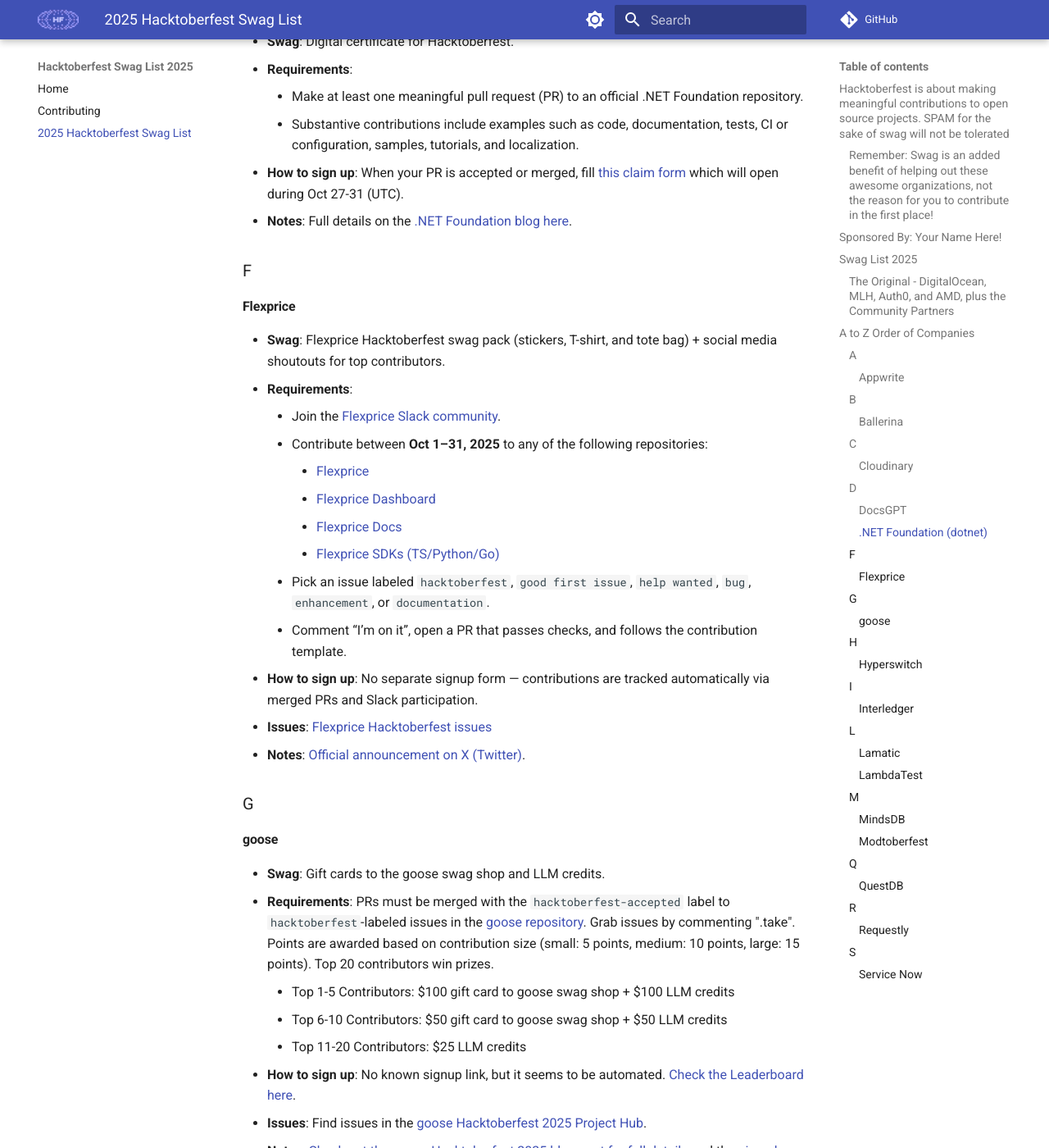
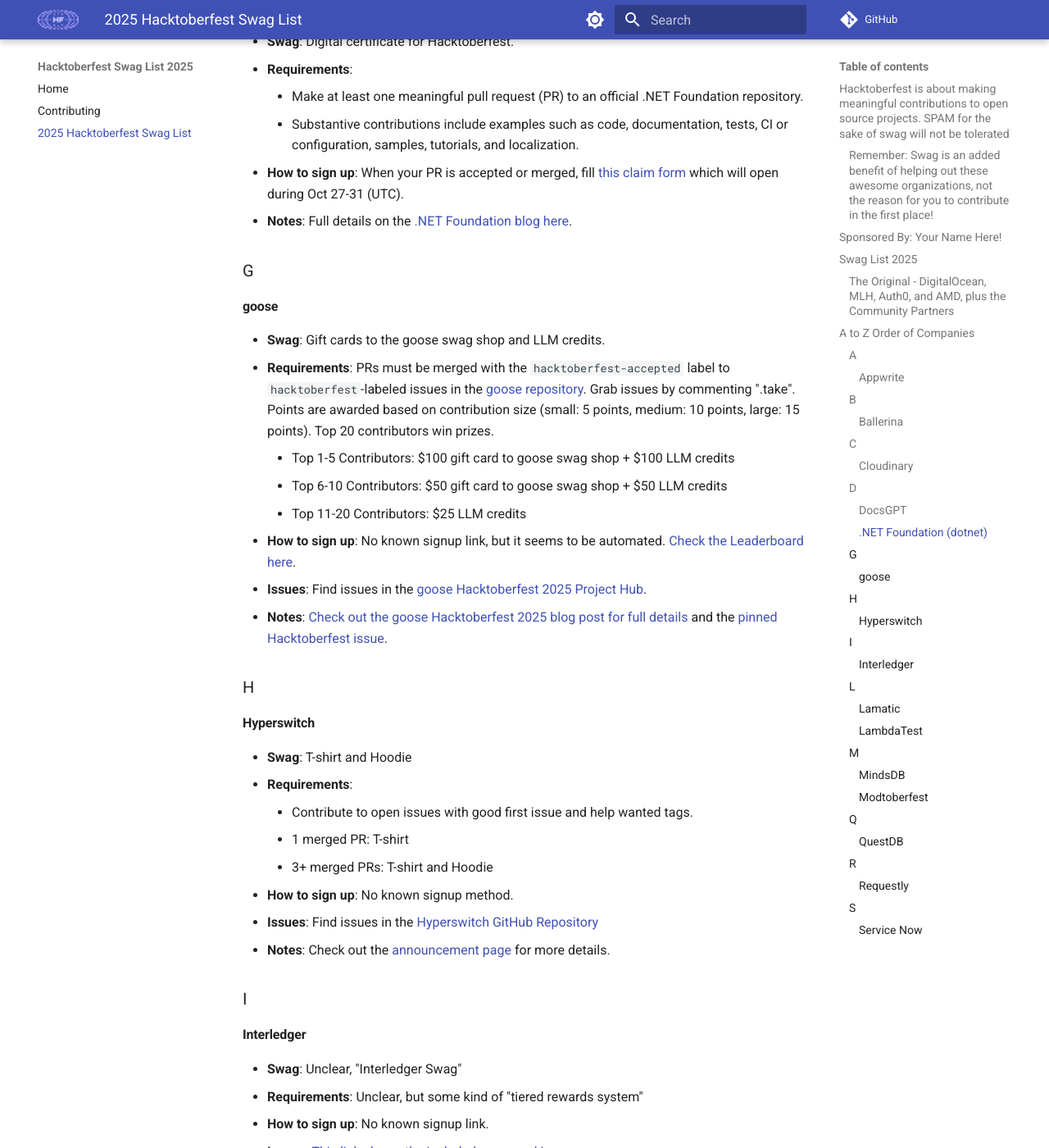
Before and after one commit to crweiner/hacktoberfest-swag-list, an MkDocs documentation site: the page built from docs/list.md, in a window 1280 px wide and 1400 px high, scrolled down 2894 px. Shown: the whole window at 82% size. Built offline with MkDocs 1.6.1 and Material for MkDocs 9.7.7, drawn with Linux system fonts in a browser that asks for light colours; plug-ins that fetch from the network failed and are left out; comment, search, counter and statistics services are not loaded.

```diff
--- a/docs/list.md
+++ b/docs/list.md
@@ -87,24 +87,6 @@
     - Substantive contributions include examples such as code, documentation, tests, CI or configuration, samples, tutorials, and localization.
 - **How to sign up**: When your PR is accepted or merged, fill [this claim form](https://forms.cloud.microsoft/r/vS3YhKMEvL?utm_source=chatgpt.com) which will open during Oct 27-31 (UTC).
 - **Notes**: Full details on the [.NET Foundation blog here](https://dotnetfoundation.org/community/hacktoberfest).
-
-### F
-
-#### Flexprice
-
-- **Swag**: Flexprice Hacktoberfest swag pack (stickers, T-shirt, and tote bag) + social media shoutouts for top contributors.
-- **Requirements**:
-    - Join the [Flexprice Slack community](https://join.slack.com/t/flexpricecommunity/shared_invite/zt-39uat51l0-n8JmSikHZP~bHJNXladeaQ).
-    - Contribute between **Oct 1–31, 2025** to any of the following repositories:
-        - [Flexprice](https://github.com/flexprice/flexprice)
-        - [Flexprice Dashboard](https://github.com/flexprice/flexprice-front/issues)
-        - [Flexprice Docs](https://github.com/flexprice/flexprice-docs/issues)
-        - [Flexprice SDKs (TS/Python/Go)](https://github.com/flexprice/javascript-sdk/issues)
-    - Pick an issue labeled `hacktoberfest`, `good first issue`, `help wanted`, `bug`, `enhancement`, or `documentation`.
-    - Comment “I’m on it”, open a PR that passes checks, and follows the contribution template.
-- **How to sign up**: No separate signup form — contributions are tracked automatically via merged PRs and Slack participation.
-- **Issues**: [Flexprice Hacktoberfest issues](https://github.com/flexprice/flexprice/issues?q=is%3Aissue+label%3Ahacktoberfest)
-- **Notes**: [Official announcement on X (Twitter)](https://twitter-thread.com/t/1974412729990701385).
 
 ### G
 
```
